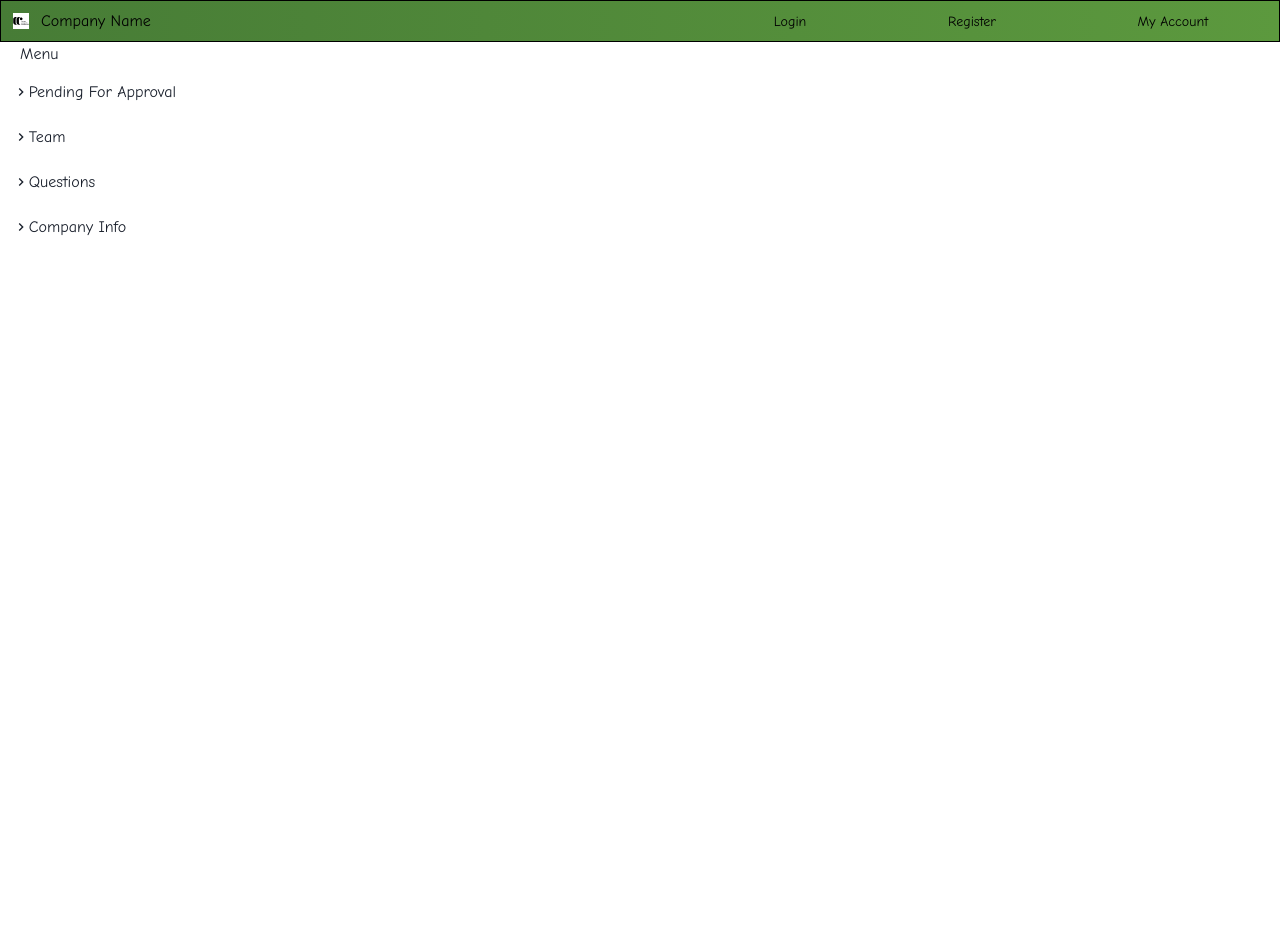
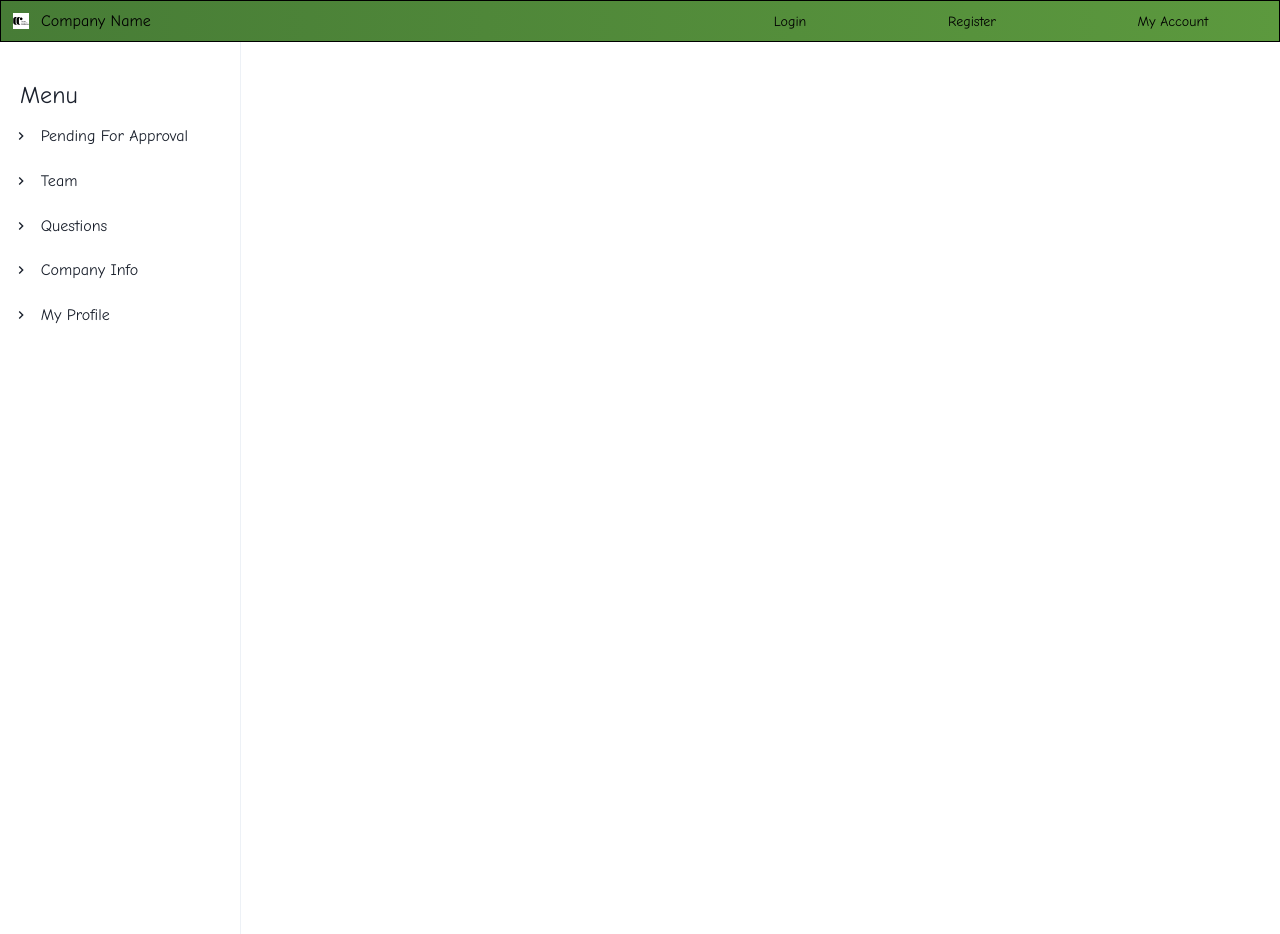
Before and after one commit to RobertBognar/hr-app, a React (Create React App) app: page / in a window 1280 px wide. Before the commit the page ends 800 px from the top, so only its background shows below. Built offline with nearby package versions, Linux system fonts and the light colour scheme.

Commit message:
sidenav layout hardcode

```diff
--- a/src/components/Layout/Layout.js
+++ b/src/components/Layout/Layout.js
@@ -3,6 +3,7 @@ import { Fragment } from 'react';
 import Navbar from '../Navbar/Navbar';
 import SideNav from '../Navbar/SideNav';
 
+//Hardcoded SideNav To Layout, Need To Fix With AuthContext
 const Layout = (props) => {
     return (
         <Fragment>
--- a/src/components/Navbar/SideNav.js
+++ b/src/components/Navbar/SideNav.js
@@ -1,3 +1,6 @@
+import React from 'react';
+import { useNavigate } from 'react-router-dom';
+
 import { ChevronRightIcon } from '@chakra-ui/icons';
 import {
     Box,
@@ -7,34 +10,58 @@ import {
     MenuList,
     Text,
     VStack,
+    Divider,
+    Center,
 } from '@chakra-ui/react';
 
 //Hardcoded SideNavigation, Needs Update When AuthContext Is Done
-//Separate Menu Items Depends On User Role
+//Separate Menu Items Depends On User Role With AuthContext
+//SideNav Is Not Visible On Guest User
 const SideNav = () => {
+    const navigate = useNavigate();
     return (
-        <Box>
+        <Box backgroundColor="transparent" zIndex={1} position={'absolute'}>
             <VStack alignItems="flex-start">
                 <Menu>
-                    <Text marginLeft={5}>Menu</Text>
+                    <Text
+                        marginTop={10}
+                        fontSize={24}
+                        lineHeight={'27.6px'}
+                        marginLeft={5}
+                    >
+                        Menu
+                    </Text>
                     <MenuItem>
                         <ChevronRightIcon />
-                        <Text>Pending For Approval</Text>
+                        <Text paddingLeft={3}>Pending For Approval</Text>
                     </MenuItem>
                     <MenuItem>
                         <ChevronRightIcon />
-                        <Text>Team</Text>
+                        <Text paddingLeft={3}>Team</Text>
                     </MenuItem>
                     <MenuItem>
                         <ChevronRightIcon />
-                        <Text>Questions</Text>
+                        <Text paddingLeft={3}>Questions</Text>
                     </MenuItem>
                     <MenuItem>
                         <ChevronRightIcon />
-                        <Text>Company Info</Text>
+                        <Text paddingLeft={3}>Company Info</Text>
+                    </MenuItem>
+                    <MenuItem>
+                        <ChevronRightIcon />
+                        <Text paddingLeft={3}>My Profile</Text>
                     </MenuItem>
                 </Menu>
             </VStack>
+            <Center height='600px'>
+                <Divider
+                    left={240}
+                    top={0}
+                    width={'100%'}
+                    position={'absolute'}
+                    orientation="vertical"
+                />
+            </Center>
         </Box>
     );
 };
```
